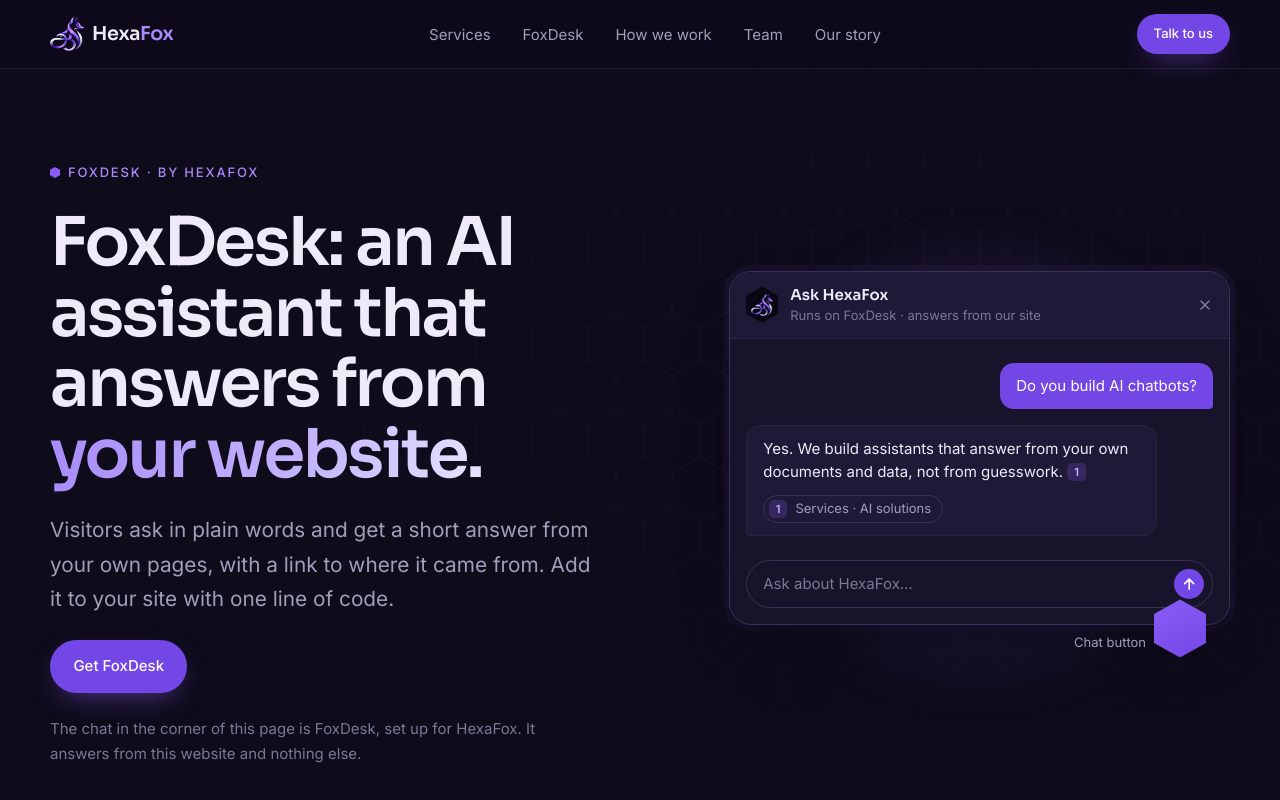
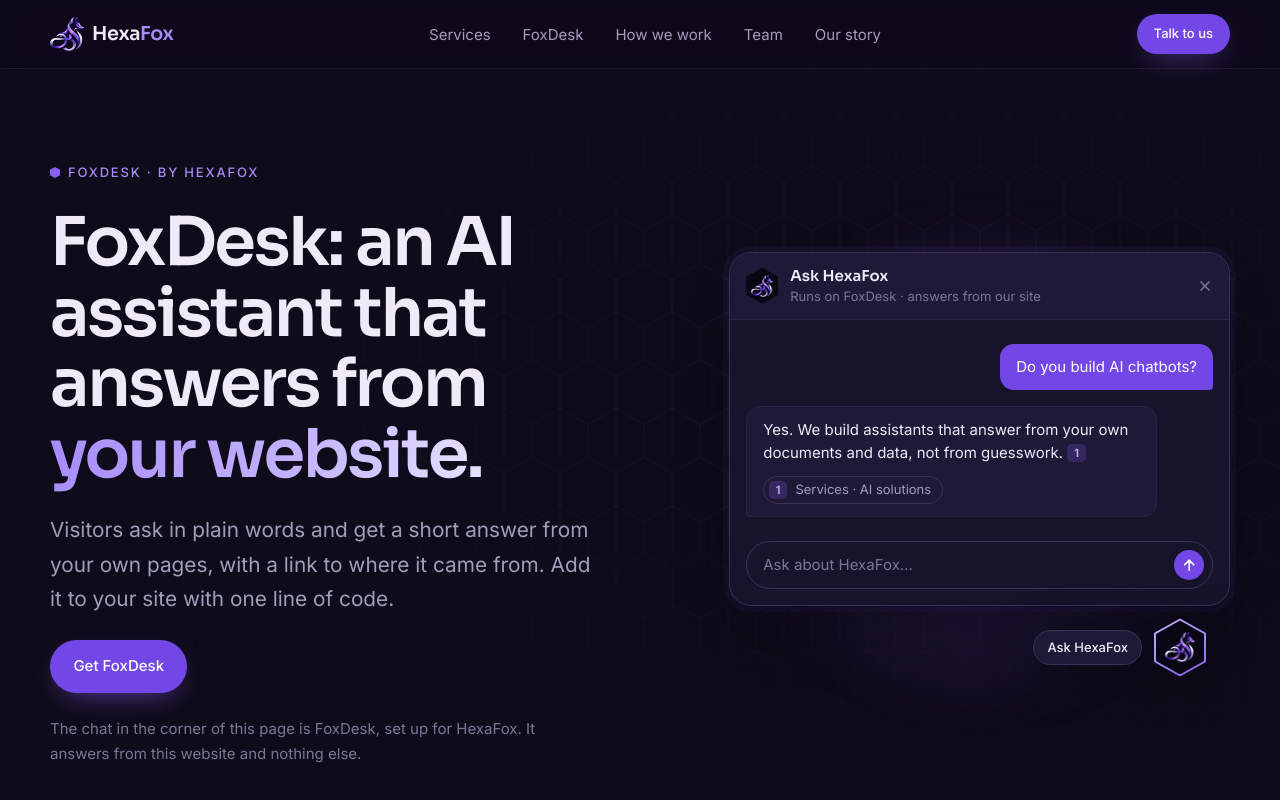
Before and after one commit to HexaFoxTechnologies/HexaFoxTechnologies.github.io, an Astro site: page /foxdesk in a window 1280 px wide. Shown: the top 800 px of the page. Built offline with nearby package versions, Linux system fonts and the light colour scheme; Astro itself is replaced by a stand-in of ours; no server answers.

Commit message:
feat(foxdesk): draw the chat button like the real widget
A "Chat button" caption explained the bare shapes but looked
cluttered. The pictures now draw the button the way the live widget
does: a pill with the assistant's name beside the shape, with the logo
(ours) or a chat icon (the examples) inside. In the hero, the button
sits just under the window instead of overlapping its edge.

```diff
--- a/src/components/sections/foxdesk/ChatMock.astro
+++ b/src/components/sections/foxdesk/ChatMock.astro
@@ -5,7 +5,7 @@
  */
 import { Image } from 'astro:assets';
 import mark from '@assets/brand/logo-mark.png';
-import { chatButtonLabel, chatMock } from '@data/foxdesk';
+import { chatMock } from '@data/foxdesk';
 
 interface Props {
   /** 'compact' drops the input row and launcher, for small previews. */
@@ -53,18 +53,21 @@ const { size = 'full' } = Astro.props;
   {
     size === 'full' && (
       <span class="chat-mock__button" aria-hidden="true">
-        <span class="chat-mock__button-label">{chatButtonLabel}</span>
-        <span class="chat-mock__launcher" />
+        <span class="chat-mock__button-label">{chatMock.title}</span>
+        <span class="chat-mock__launcher">
+          <Image src={mark} alt="" width={30} densities={[1, 2]} />
+        </span>
       </span>
     )
   }
 </figure>
 
 <style>
+  /* Room under the window for the corner button (58px tall), as on a real page. */
   .chat-mock {
     position: relative;
     margin: 0;
-    padding-bottom: var(--space-6);
+    padding-bottom: calc(58px + var(--space-3));
   }
 
   .chat-mock--compact {
@@ -207,28 +210,48 @@ const { size = 'full' } = Astro.props;
     color: #fff;
   }
 
-  /* The corner button the real widget draws, peeking out under the window, with its caption. */
+  /* The corner button the real widget draws (name pill + logo hexagon), just under the window. */
   .chat-mock__button {
     position: absolute;
     right: var(--space-5);
     bottom: 0;
     display: flex;
-    align-items: flex-end;
-    gap: var(--space-2);
+    align-items: center;
+    gap: var(--space-3);
+    filter: drop-shadow(0 10px 22px rgb(9 7 19 / 0.8));
   }
 
   .chat-mock__button-label {
-    padding-bottom: var(--space-1);
+    padding: 0.45em 1em;
+    border: 1px solid var(--color-line-strong);
+    border-radius: var(--radius-pill);
+    background: var(--color-surface-raised);
     font-size: var(--text-xs);
-    color: var(--color-text-muted);
+    font-weight: 500;
   }
 
+  /* Same as the widget's hexagon: a violet rim around a dark centre, with the logo inside. */
   .chat-mock__launcher {
+    display: grid;
+    place-items: center;
     flex: none;
     width: 52px;
     height: 58px;
     clip-path: var(--hex);
-    background: linear-gradient(150deg, var(--color-violet), var(--color-violet-strong));
-    box-shadow: 0 10px 30px -12px rgb(139 92 246 / 0.7);
+    background: linear-gradient(150deg, var(--color-lavender), var(--color-violet));
+  }
+
+  .chat-mock__launcher::before {
+    content: '';
+    grid-area: 1 / 1;
+    width: calc(100% - 4px);
+    height: calc(100% - 4px);
+    clip-path: var(--hex);
+    background: var(--color-bg-deep);
+  }
+
+  .chat-mock__launcher img {
+    grid-area: 1 / 1;
+    position: relative;
   }
 </style>
--- a/src/components/sections/foxdesk/ThemeMock.astro
+++ b/src/components/sections/foxdesk/ThemeMock.astro
@@ -4,7 +4,7 @@
  * sets (light/dark preset, accent, corner radius, button shape and side). The light and dark
  * colours match the widget's own presets. Decorative: the parent figure carries the label.
  */
-import { chatButtonLabel, type ThemeLook } from '@data/foxdesk';
+import type { ThemeLook } from '@data/foxdesk';
 
 interface Props {
   look: ThemeLook;
@@ -31,8 +31,12 @@ const style = `--look-accent: ${look.accent}; --look-radius: ${look.radius}px;`;
     </div>
   </div>
   <span class="look__button">
-    <span class="look__button-label">{chatButtonLabel}</span>
-    <span class:list={['look__launcher', `look__launcher--${look.launcher}`]}></span>
+    <span class="look__button-label">{look.title}</span>
+    <span class:list={['look__launcher', `look__launcher--${look.launcher}`]}>
+      <svg viewBox="0 0 24 24"
+        ><path d="M5 5h14a2 2 0 0 1 2 2v8a2 2 0 0 1-2 2h-7l-4.5 3.5V17H5a2 2 0 0 1-2-2V7a2 2 0 0 1 2-2Z"></path></svg
+      >
+    </span>
   </span>
 </div>
 
@@ -140,12 +144,13 @@ const style = `--look-accent: ${look.accent}; --look-radius: ${look.radius}px;`;
     background: var(--look-accent);
   }
 
-  /* The corner button and its caption; the caption sits on the side facing the page. */
+  /* The corner button as the widget draws it: a name pill beside the shape (chat icon inside). */
   .look__button {
     display: flex;
     align-items: center;
     gap: var(--space-2);
     justify-self: start;
+    filter: drop-shadow(0 8px 16px rgb(0 0 0 / 0.5));
   }
 
   .look--right .look__button {
@@ -157,15 +162,32 @@ const style = `--look-accent: ${look.accent}; --look-radius: ${look.radius}px;`;
   }
 
   .look__button-label {
+    padding: 0.35em 0.85em;
+    border: 1px solid var(--look-accent);
+    border-radius: var(--radius-pill);
+    background: var(--look-surface);
+    color: var(--look-text);
     font-size: 0.75rem;
-    color: var(--color-text-muted);
+    font-weight: 500;
   }
 
   .look__launcher {
+    display: grid;
+    place-items: center;
     flex: none;
     width: 40px;
     height: 40px;
     background: var(--look-accent);
+    color: #fff;
+  }
+
+  .look__launcher svg {
+    width: 20px;
+    height: 20px;
+    fill: none;
+    stroke: currentColor;
+    stroke-width: 1.8;
+    stroke-linejoin: round;
   }
 
   .look__launcher--circle {
--- a/src/data/foxdesk.ts
+++ b/src/data/foxdesk.ts
@@ -35,9 +35,6 @@ export interface Price {
   amount: string;
   label: string;
 }
-
-/** Caption next to the corner button in the chat pictures, so the shape doesn't read as decoration. */
-export const chatButtonLabel = 'Chat button';
 
 /** The chat-window illustration: one real question and answer about this site. */
 export const chatMock = {
```
